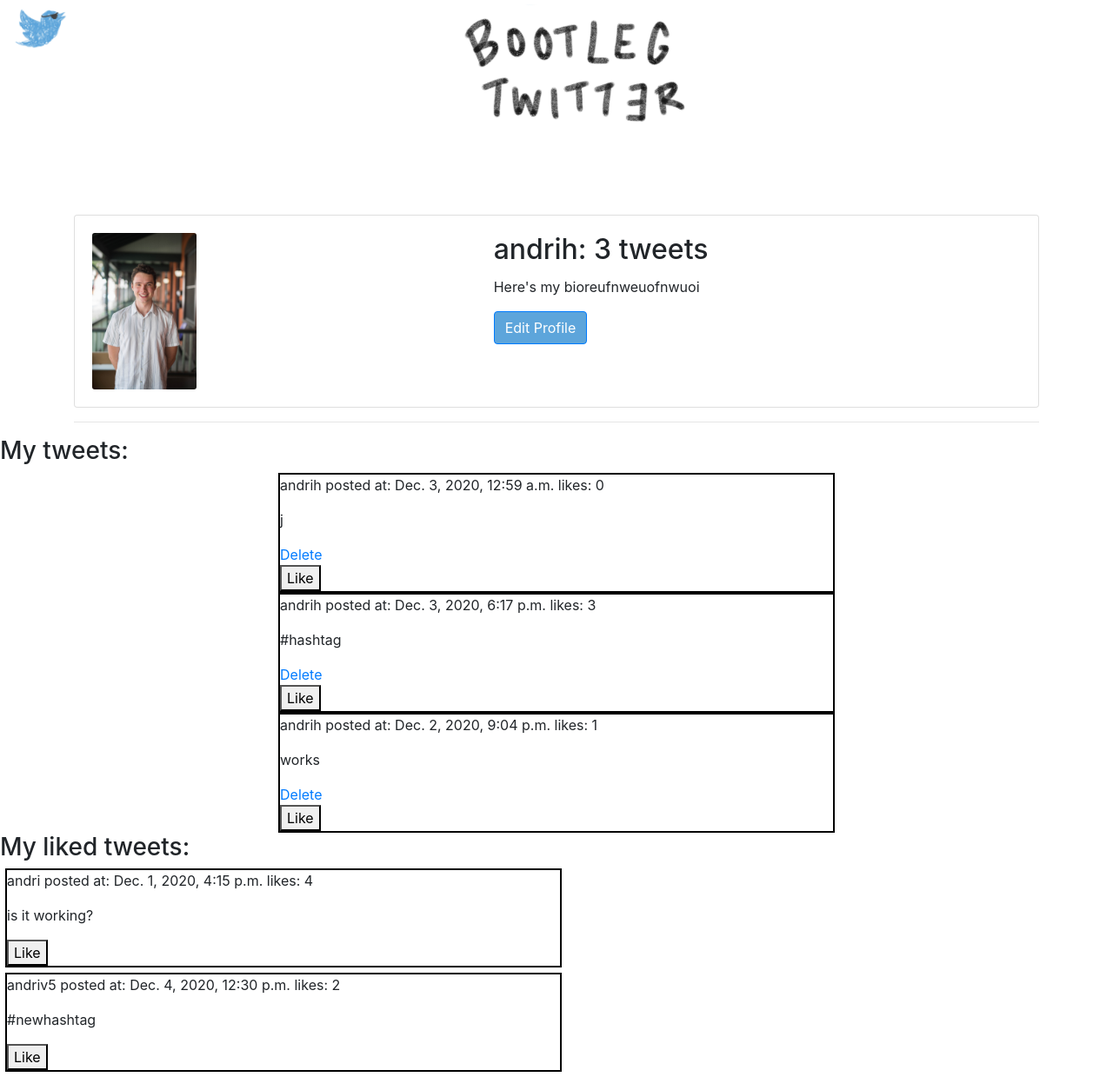
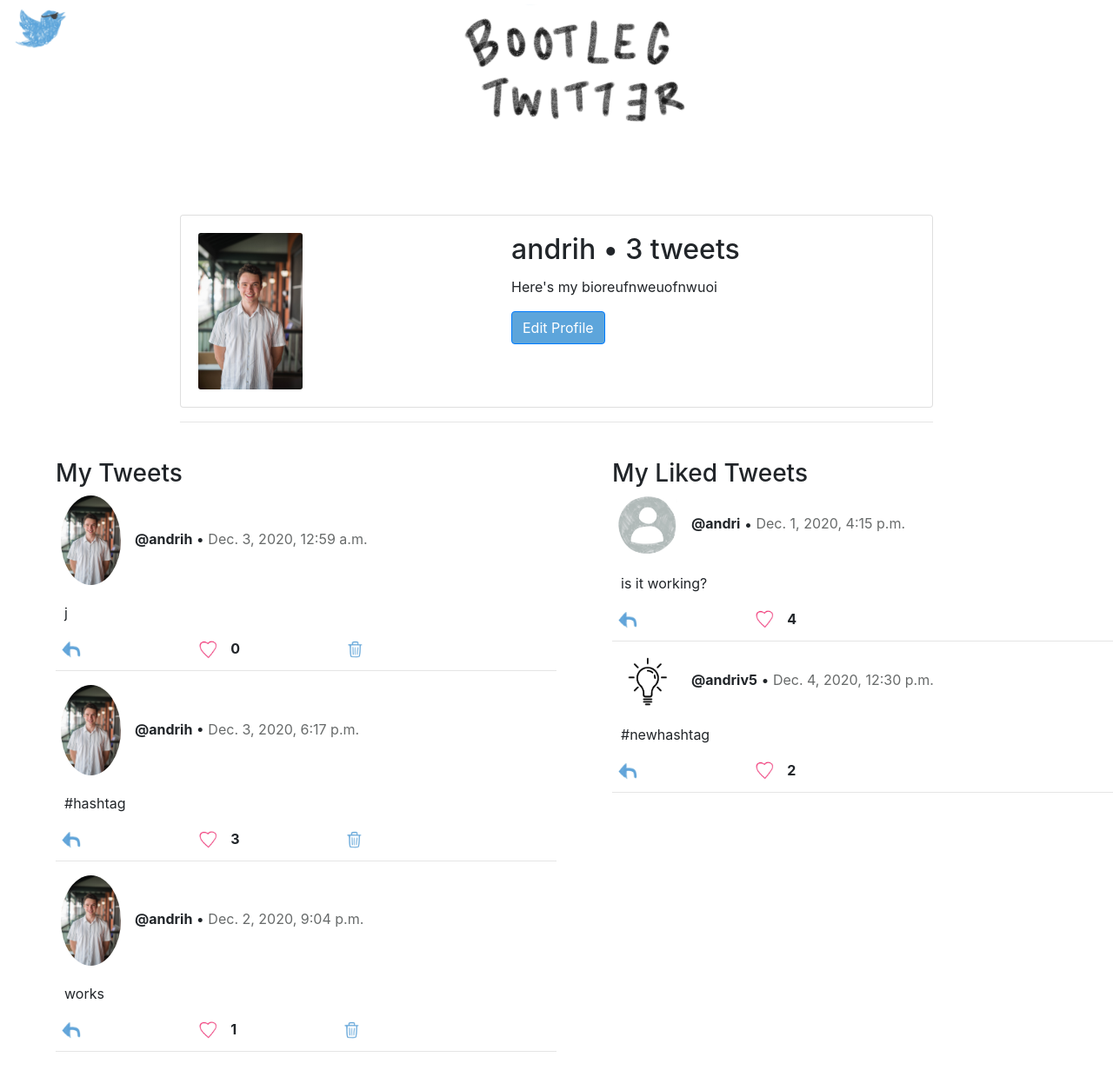
Before and after one commit to Andri-Hail/Twitter-Clone, a Django app: page /profilepage/ in a window 1280 px wide. Shown: the whole page at 87% size. After the commit the page ends 1210 px from the top, so only its background shows below. Run offline with Django 3.2, Linux system fonts and the light colour scheme; a user stored in the database is signed in; data comes from the database, SQL or seed files in the repository; both versions use the stored data as it was after the commit; some libraries are stand-ins or nearby versions.

Commit message:
profile page styling

```diff
--- a/twitter/home/templates/profilepage.html
+++ b/twitter/home/templates/profilepage.html
@@ -13,6 +13,16 @@
         ::-webkit-scrollbar {
             width: 0px;
             background: transparent; /* make scrollbar transparent */
+        }
+
+        .tweet-buttons {
+            border: none;
+            background-color: transparent;
+            outline: none;
+        }
+
+        .tweet-buttons:hover {
+            background-color: transparent;
         }
     </style>
   </head>
@@ -41,8 +51,8 @@
 
 
     {% load static %}
-    <div class="container bcontent">
-        <div class="card" >
+    <div class="container bcontent"  style="width: 70%;">
+        <div class="card">
             <div class="row no-gutters">
                 <div class="col-sm-5">
                     {% if username.profile.profile_pic %}
@@ -53,58 +63,119 @@
                 </div>
                 <div class="col-sm-7">
                     <div class="card-body">
-                        <h2 class="card-title">{{username}}: {{tweet_count}} {{append}}</h2>
+                        <h2 class="card-title">{{username}} &#8226; {{tweet_count}} {{append}}</h2>
                         <p class="card-text">{{user.profile.bio}}</p>
                         <a href="{% url 'editprofile' username.profile.id %}" class="btn btn-primary" style="background-color:#5da5db">Edit Profile</a>
                     </div>
                 </div>
             </div>
         </div>
-        <hr />
+        <hr style ="padding-top: 3%">
 
+    </div>
+
+    <div style = "float: right; width: 45%;">
+        <h3 >My Liked Tweets</h3>
+        {% for tweet in liked_tweets %}
+        <div class = "tweet">
+
+            <!-- Puts in default profile pic or user uploaded one: -->
+            {% if tweet.author.profile.profile_pic %}
+            <img src = "{{tweet.author.profile.profile_pic.url}}" alt = "profile pic" width="12%" class = "rounded-circle" style="margin-left:1%;">
+            {% else %}
+            <img src="{% static '/profilepic.jpg' %}" alt="logo" width = "12%"  style="margin-left:1%;">
+            {% endif %}
+
+            <strong style="margin-left: 2%">@{{tweet.author}}</strong> &#8226; <p style = "display: inline; color: #686b6b"> {{tweet.date}} </style>
+
+            <p style="margin-top:20px; margin-left:10px">{{tweet.body}}</p>
+
+            <div class = "tweet_options" style="width:100%">
+                <!-- Reply: -->
+                <button type="button" data-toggle="modal" class = "tweet-buttons" style = "margin-right: 20%;"data-target="#exampleModalCenter">
+                    <img src="{% static '/reply.jpg' %}" width="25px"/>
+                </button>
+
+                <!-- Heart is either filled or not depending if user liked: -->
+                {% if tweet.liked  %}
+                <form action = "{% url 'like_post' tweet.pk %}" method="POST" style="width: 40px; display: inline-block">
+                    {% csrf_token %}
+                    <button type ="submit" name = "post_id" value="{{tweet.id}}" class = "tweet-buttons"> <img src="{% static '/liked.jpg' %}" width="25px"/> </button>
+                </form>
+                {% else %}
+                <form action = "{% url 'like_post' tweet.pk %}" method="POST" style="width: 40px; display: inline-block">
+                    {% csrf_token %}
+                    <button type ="submit" name = "post_id" value="{{tweet.id}}" class = "tweet-buttons"><img src="{% static '/like.jpg' %}" width="25px"/> </button>
+                </form>
+                {%endif%}
+
+                <!-- Number of likes: -->
+                <b style="display: inline; margin-right: 20%;">{{tweet.total_likes}}</b>
+
+                <!-- Delete button only visible if user posted tweet: -->
+                {% if username == tweet.author%}
+                    <a href="delete?id={{tweet.id}}"><img src="{% static '/delete.jpg' %}" width="25px" style="" alt="delete"></a>
+                {%endif%}
+                <hr style="margin-top: 10px;">
+            </div>
+
+        </div>
+        {% endfor %}
     </div>
 
 
 
+    <div style = "margin: 0px; margin-left: 5%; width: 45%">
+        <h3>My Tweets</h3>
+        {% for tweet in my_tweets %}
 
-    <h3>My tweets:</h3>
-    {% for tweet in my_tweets %}
-    <div style = "border: 2px solid black; margin: auto; width:50%">
-        <p>{{tweet.author}} posted at: {{tweet.date}} likes: {{tweet.total_likes}}</0>
-        <p>{{tweet.body}}</p>
-        {% if username == tweet.author%}
-            <a href="delete?id={{tweet.id}}">Delete</a>
-        {%endif%}
+        <div class = "tweet">
 
-        <form action = "{% url 'like_post' tweet.pk %}" method="POST">
-            {% csrf_token %}
-            <button type ="submit" name = "post_id" value="{{tweet.id}}"> Like </button>
-        </form>
+            <!-- Puts in default profile pic or user uploaded one: -->
+            {% if tweet.author.profile.profile_pic %}
+            <img src = "{{tweet.author.profile.profile_pic.url}}" alt = "profile pic" width="12%" class = "rounded-circle" style="margin-left:1%;">
+            {% else %}
+            <img src="{% static '/profilepic.jpg' %}" alt="logo" width = "12%"  style="margin-left:1%;">
+            {% endif %}
 
+            <strong style="margin-left: 2%">@{{tweet.author}}</strong> &#8226; <p style = "display: inline; color: #686b6b"> {{tweet.date}} </style>
 
+            <p style="margin-top:20px; margin-left:10px">{{tweet.body}}</p>
+
+            <div class = "tweet_options" style="width:100%">
+                <!-- Reply: -->
+                <button type="button" data-toggle="modal" class = "tweet-buttons" style = "margin-right: 20%;"data-target="#exampleModalCenter">
+                    <img src="{% static '/reply.jpg' %}" width="25px"/>
+                </button>
+
+                <!-- Heart is either filled or not depending if user liked: -->
+                {% if tweet.liked  %}
+                <form action = "{% url 'like_post' tweet.pk %}" method="POST" style="width: 40px; display: inline-block">
+                    {% csrf_token %}
+                    <button type ="submit" name = "post_id" value="{{tweet.id}}" class = "tweet-buttons"> <img src="{% static '/liked.jpg' %}" width="25px"/> </button>
+                </form>
+                {% else %}
+                <form action = "{% url 'like_post' tweet.pk %}" method="POST" style="width: 40px; display: inline-block">
+                    {% csrf_token %}
+                    <button type ="submit" name = "post_id" value="{{tweet.id}}" class = "tweet-buttons"><img src="{% static '/like.jpg' %}" width="25px"/> </button>
+                </form>
+                {%endif%}
+
+                <!-- Number of likes: -->
+                <b style="display: inline; margin-right: 20%;">{{tweet.total_likes}}</b>
+
+                <!-- Delete button only visible if user posted tweet: -->
+                {% if username == tweet.author%}
+                    <a href="delete?id={{tweet.id}}"><img src="{% static '/delete.jpg' %}" width="25px" style="" alt="delete"></a>
+                {%endif%}
+                <hr style="margin-top: 10px;">
+            </div>
+
+        </div>
+        {% endfor %}
     </div>
-    {% endfor %}
 
-
-    <h3>My liked tweets:</h3>
-    {% for tweet in liked_tweets %}
-    <div style = "border: 2px solid black; margin: 6px; width:50%">
-        <p>{{tweet.author}} posted at: {{tweet.date}} likes: {{tweet.total_likes}}</0>
-        <p>{{tweet.body}}</p>
-        {% if username == tweet.author%}
-            <a href="delete?id={{tweet.id}}">Delete</a>
-        {%endif%}
-
-        <form action = "{% url 'like_post' tweet.pk %}" method="POST">
-            {% csrf_token %}
-            <button type ="submit" name = "post_id" value="{{tweet.id}}"> Like </button>
-        </form>
-
-
-
-    </div>
-{% endfor %}
-
+    <!-- <hr style = "width: 70%; padding-top: 3%"> -->
 
 </body>
 </html>
```
Also changed, not shown: twitter/home/templates/homepage.html (+14 -15 lines), twitter/db.sqlite3.
